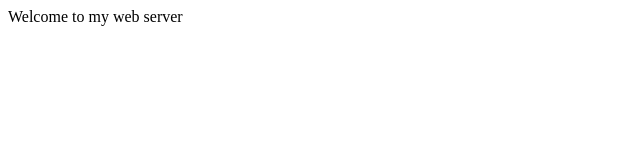
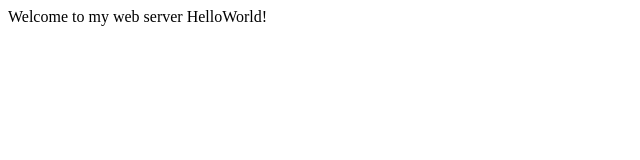
Before and after one commit to DorySan/helloworld, a plain HTML site: page index.html in a window 1280 px wide. Shown: the whole page, without its empty margins (0-640 px from the left). Drawn offline with Linux system fonts and the light colour scheme.

Commit message:
Update index.html

```diff
--- a/index.html
+++ b/index.html
@@ -1,3 +1,3 @@
 <body>
-Welcome to my web server
+Welcome to my web server HelloWorld!
 </body>
```
